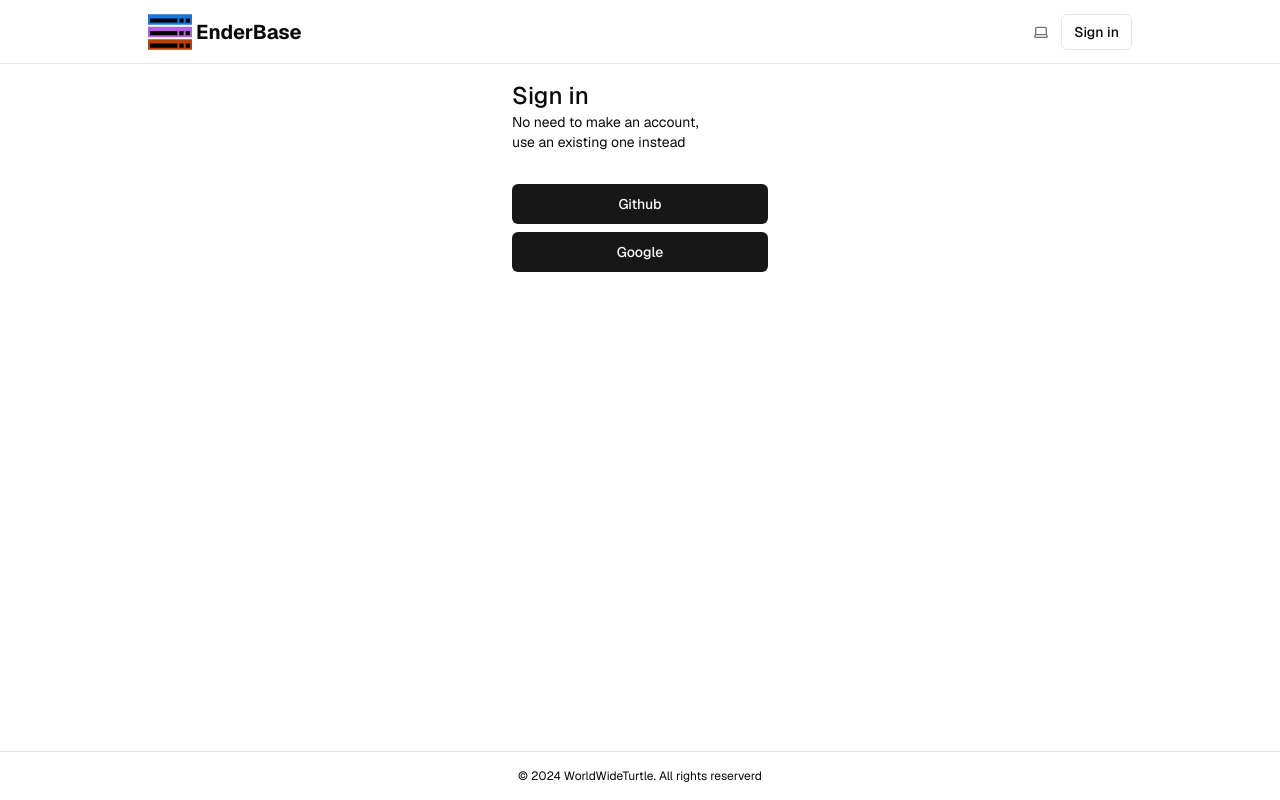
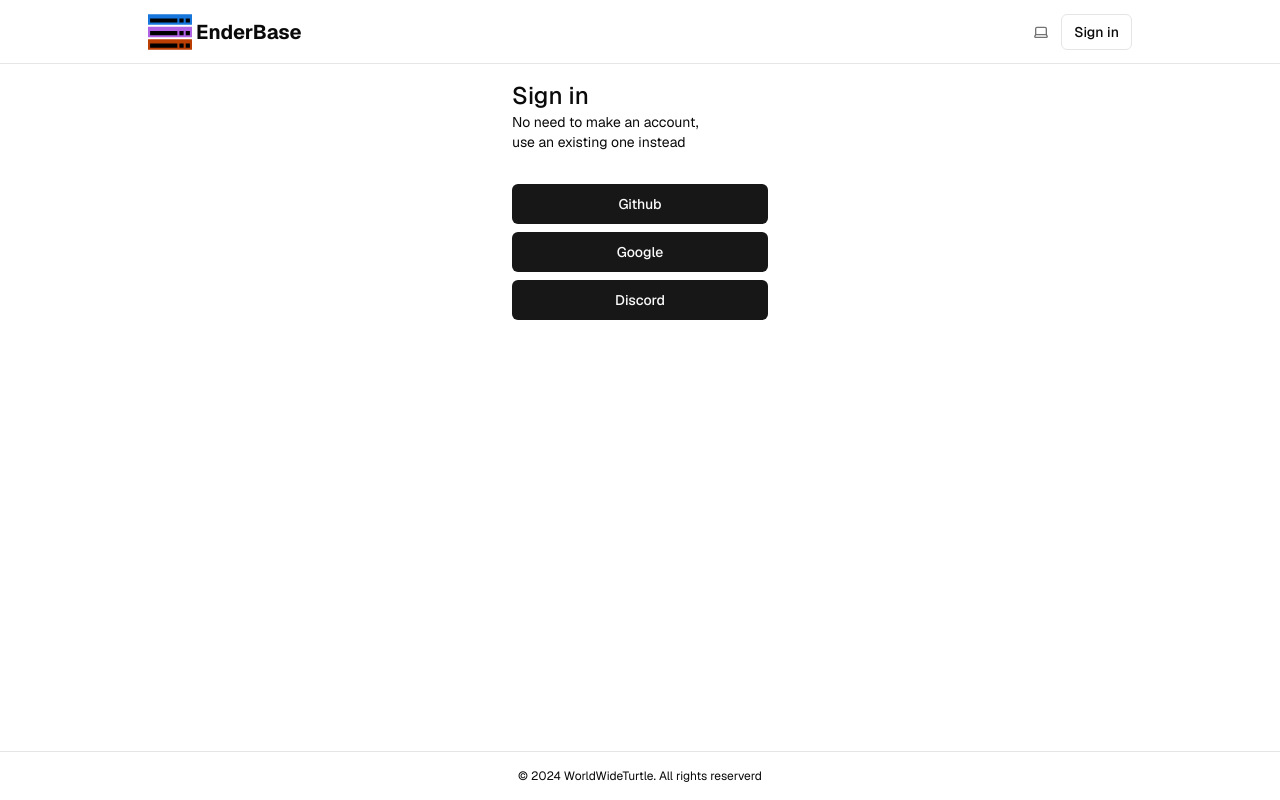
Before and after one commit to WorldWideTurtle/EnderBase, a Next.js app: page /sign-in in a window 1280 px wide. Built offline with nearby package versions, Linux system fonts and the light colour scheme; no server answers.

Commit message:
Add discord auth, modify user name query for combined name property

```diff
--- a/app/(auth-pages)/sign-in/page.tsx
+++ b/app/(auth-pages)/sign-in/page.tsx
@@ -1,3 +1,4 @@
+import { DiscordAuth } from "@/components/auth/discord-auth";
 import { GithubAuth } from "@/components/auth/github-auth";
 import { GoogleAuth } from "@/components/auth/google-auth";
 import { FormMessage, Message } from "@/components/form-message";
@@ -13,6 +14,7 @@ export default async function Login(props: { searchParams: Promise<Message> }) {
       <div className="flex flex-col gap-2 [&>input]:mb-3 mt-8">
         <GithubAuth />
         <GoogleAuth />
+        <DiscordAuth />
         <FormMessage message={searchParams} />
       </div>
 
--- a/app/worlds/[uuid]/settings/page.tsx
+++ b/app/worlds/[uuid]/settings/page.tsx
@@ -37,12 +37,8 @@ export default function page() {
         return new RegExp(searchInput ?? "","gi")
     }, [searchInput])
 
-    function getName(user : projectMember) {
-        return (user.user_name === null ? user.name : user.user_name)
-    }
-
     const filteredList = useCallback(()=>{
-        return memberData ? memberData.filter(e=>(e.user_id !== worldContext?.user.id) && getName(e)!.match(searchRegex())) : []
+        return memberData ? memberData.filter(e=>(e.user_id !== worldContext?.user.id) && e.name.match(searchRegex())) : []
     }, [searchRegex(),memberData])
 
     useEffect(()=>{
@@ -106,7 +102,7 @@ export default function page() {
                         <ul className="flex flex-col gap-1 mt-4 divide-x-2 divide-input" aria-label="List of project members">
                             {memberData ? filteredList().map(e=>(
                                 <li key={e.user_id} className="flex justify-between gap-2 hover:bg-input/30 p-1 group">
-                                    <span className="text-ellipsis opacity-85" >{getName(e)}</span>
+                                    <span className="text-ellipsis opacity-85" >{e.name}</span>
                                     <Button title="Delete member from world" className="p-0 h-fit" variant={"ghost"} onClick={() => RemoveMember(e.user_id)}><LucideTrash className="text-destructive opacity-0 group-hover:!opacity-100"></LucideTrash></Button>
                                 </li>
                             )) : <MemberSkeleton />}
@@ -184,7 +180,7 @@ function DeleteWorldButton({currentUser} : {currentUser : projectMember | null})
 
     return (<>
             <ConfirmDialog ref={dialog} title="Confirm Delete" text="This can not be undone. It will remove all data connected to this world." confirmText={"DELETE " + worldContext?.projectName} callback={DeleteWorld} />
-            {(currentUser && (currentUser.user_role > 0)) ?
+            {currentUser ?
             <Button variant={"destructive"} onClick={submitDelete} disabled={worldContext?.isSwitching || worldContext?.projectName === undefined} className="w-full">Delete world</Button> :
             <div><Button variant={"destructive"} disabled={true} className="w-full bg-input animate-pulse">Loading</Button></div>}
         </>)
--- /dev/null
+++ b/components/auth/discord-auth.tsx
@@ -0,0 +1,22 @@
+'use client'
+
+import { createClient } from "@/utils/supabase/client";
+import { Button } from "../ui/button";
+
+export function DiscordAuth() {
+    function signIn() {
+        createClient().auth.signInWithOAuth({
+            provider: 'discord',
+            options: {
+              redirectTo: `${window.location.origin}/auth/callback`
+            }
+        })
+    }
+
+
+    return (
+        <Button onClick={signIn}>
+            Discord
+        </Button>
+    )
+}
--- a/db/schemes.ts
+++ b/db/schemes.ts
@@ -6,10 +6,8 @@ type projectData = {
 }
 
 type projectMember = {
-    user_id: string,
-    user_role: number,
-    user_name: string | null,
-    name: string | null
+    user_id: string
+    name: string
 }
 
 type project = {
```
